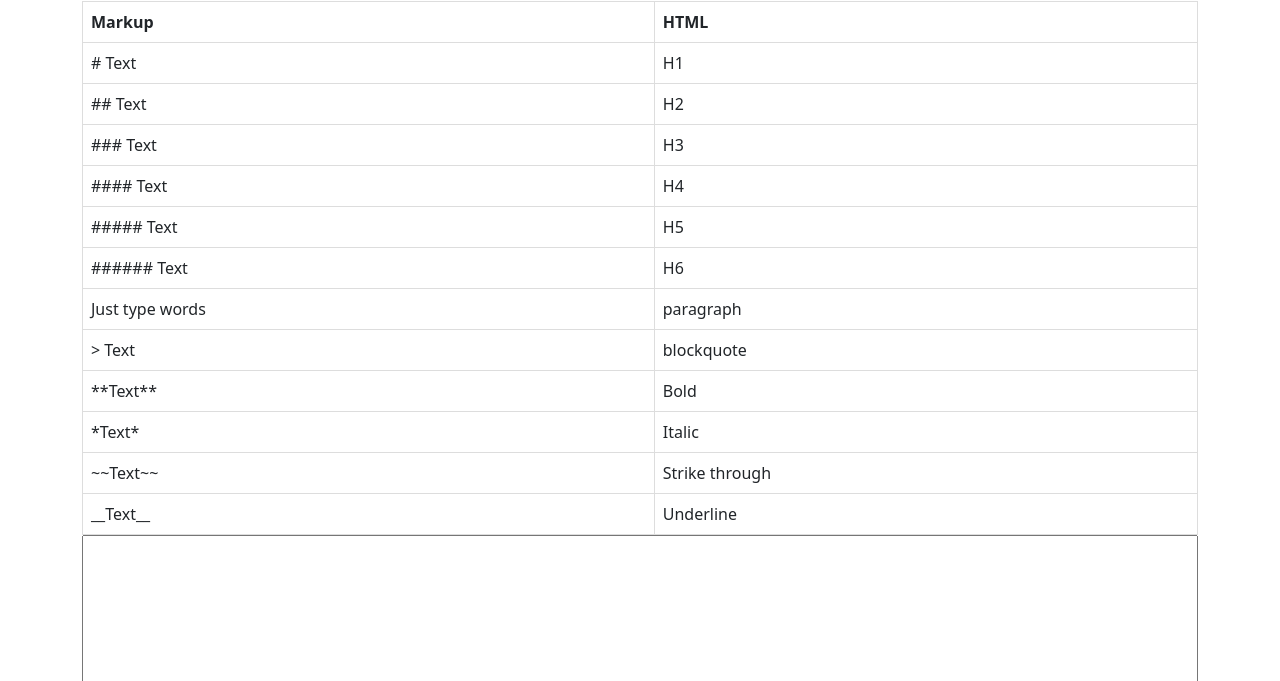
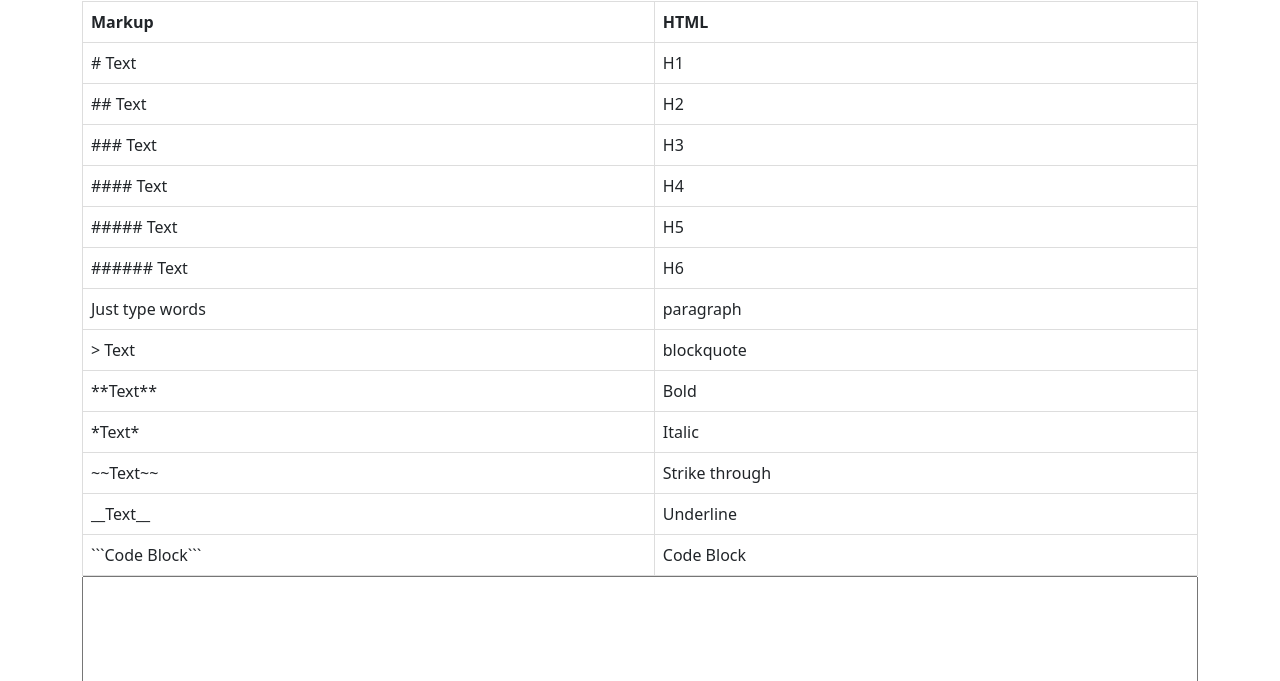
Before and after one commit to DamirPavlik/markdown-to-html-parser, a plain HTML site: page index.html in a window 1280 px wide. Shown: the part 119-800 px from the top of the page. Drawn offline with nearby package versions, Linux system fonts and the light colour scheme.

Commit message:
feat: add code block to table

````diff
--- a/index.html
+++ b/index.html
@@ -63,6 +63,10 @@
                 <td>__Text__</td>
                 <td>Underline</td>
             </tr>
+            <tr>
+                <td>```Code Block```</td>
+                <td>Code Block</td>
+            </tr>
         </table>
         <form>
             <textarea name="" id="" rows="10" class="w-100"></textarea>
````
